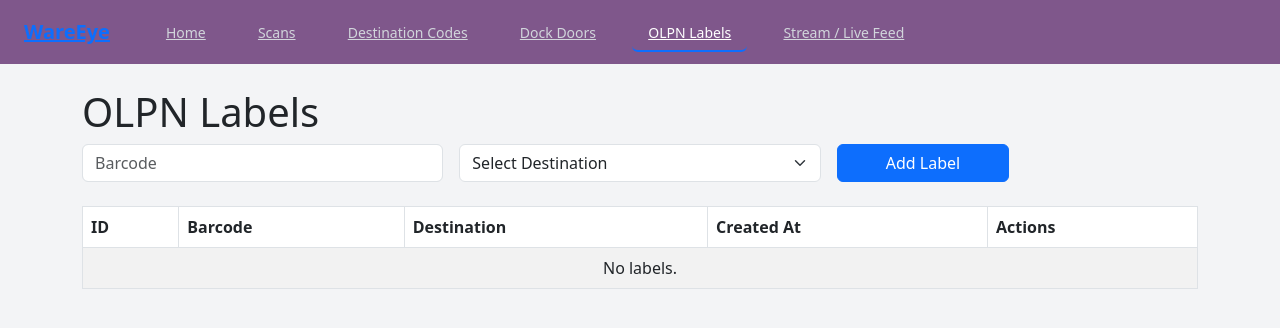
After one commit to kamekazz/WareEye, a Flask app: page /olmp-labels in a window 1280 px wide. The commit adds this page. Shown: the top 328 px of the page. Run offline with Flask 3, Linux system fonts and the light colour scheme; data that the repository does not hold is empty.

Commit message:
Add OLPN label CRUD

```diff
--- a/Server/routes.py
+++ b/Server/routes.py
@@ -9,7 +9,7 @@ from flask import (
     flash,
 )
 
-from models import db, Scan, DestinationCode, DockDoor
+from models import db, Scan, DestinationCode, DockDoor, OLPNLabel
 
 bp = Blueprint("scan", __name__)
 
@@ -30,20 +30,20 @@ def ingest_scan() -> tuple:
         else:
             timestamp = datetime.utcnow()
         scan = Scan(
-            camera_name=data["camera_name"], # type: ignore
-            area=data["area"], # type: ignore
-            camera_type=data["camera_type"], # type: ignore
-            client_ip=data["client_ip"], # type: ignore
-            camera_url=data["camera_url"], # type: ignore
-            barcode=data["barcode"], # type: ignore
-            timestamp=timestamp, # type: ignore
+            camera_name=data["camera_name"],  # type: ignore
+            area=data["area"],  # type: ignore
+            camera_type=data["camera_type"],  # type: ignore
+            client_ip=data["client_ip"],  # type: ignore
+            camera_url=data["camera_url"],  # type: ignore
+            barcode=data["barcode"],  # type: ignore
+            timestamp=timestamp,  # type: ignore
         )
     except Exception as exc:  # pragma: no cover - input errors
         return jsonify({"error": f"Invalid payload: {exc}"}), 400
 
     db.session.add(scan)
     db.session.commit()
-    return jsonify({"status": "success", "id": scan.id}) # type: ignore
+    return jsonify({"status": "success", "id": scan.id})  # type: ignore
 
 
 @bp.route("/scans")
@@ -68,9 +68,7 @@ def list_scans() -> str:
     if end_date:
         q = q.filter(Scan.timestamp <= end_date)
 
-    scans = (
-        q.order_by(Scan.timestamp.desc()).paginate(page=page, per_page=50)
-    )
+    scans = q.order_by(Scan.timestamp.desc()).paginate(page=page, per_page=50)
 
     args = request.args.to_dict()
     args.pop("page", None)
@@ -121,10 +119,10 @@ def list_destination_codes() -> str:
         elif DestinationCode.query.filter_by(code=code).first():
             flash("Code already exists", "danger")
         else:
-            db.session.add(DestinationCode(code=code, name=name)) # type: ignore
+            db.session.add(DestinationCode(code=code, name=name))  # type: ignore
             db.session.commit()
             flash("Destination code added", "success")
-            return redirect(url_for("scan.list_destination_codes")) # type: ignore
+            return redirect(url_for("scan.list_destination_codes"))  # type: ignore
     codes = DestinationCode.query.order_by(DestinationCode.code).all()
     return render_template("destination_codes.html", codes=codes)
 
@@ -173,11 +171,11 @@ def list_dock_doors() -> str:
         elif DockDoor.query.filter_by(name=name).first():
             flash("Name already exists", "danger")
         else:
-            dock = DockDoor(name=name, destination_code_id=int(destination_id)) # type: ignore
+            dock = DockDoor(name=name, destination_code_id=int(destination_id))  # type: ignore
             db.session.add(dock)
             db.session.commit()
             flash("Dock door added", "success")
-            return redirect(url_for("scan.list_dock_doors")) # type: ignore
+            return redirect(url_for("scan.list_dock_doors"))  # type: ignore
 
     doors = DockDoor.query.order_by(DockDoor.created_at.desc()).all()
     return render_template("dock_doors.html", doors=doors, codes=codes)
@@ -193,7 +191,9 @@ def edit_dock_door(door_id: int):
         destination_id = request.form.get("destination_code_id")
         if not name or not destination_id:
             flash("Name and Destination are required", "danger")
-        elif DockDoor.query.filter(DockDoor.name == name, DockDoor.id != door_id).first():
+        elif DockDoor.query.filter(
+            DockDoor.name == name, DockDoor.id != door_id
+        ).first():
             flash("Name already exists", "danger")
         else:
             door.name = name
@@ -214,3 +214,57 @@ def delete_dock_door(door_id: int):
     db.session.commit()
     flash("Dock door deleted", "success")
     return redirect(url_for("scan.list_dock_doors"))
+
+
+@bp.route("/olmp-labels", methods=["GET", "POST"])
+def list_olpn_labels() -> str:
+    """List OLPN labels and handle creation."""
+    codes = DestinationCode.query.order_by(DestinationCode.code).all()
+    if request.method == "POST":
+        barcode = request.form.get("barcode", "").strip()
+        destination_id = request.form.get("destination_code_id")
+        if not barcode or not destination_id:
+            flash("Barcode and Destination are required", "danger")
+        elif OLPNLabel.query.filter_by(barcode=barcode).first():
+            flash("Barcode already exists", "danger")
+        else:
+            label = OLPNLabel(barcode=barcode, destination_code_id=int(destination_id))
+            db.session.add(label)
+            db.session.commit()
+            flash("Label added", "success")
+            return redirect(url_for("scan.list_olpn_labels"))
+    labels = OLPNLabel.query.order_by(OLPNLabel.created_at.desc()).all()
+    return render_template("olpn_labels.html", labels=labels, codes=codes)
+
+
+@bp.route("/olmp-labels/<int:label_id>/edit", methods=["GET", "POST"])
+def edit_olpn_label(label_id: int):
+    """Edit an OLPN label."""
+    label = OLPNLabel.query.get_or_404(label_id)
+    codes = DestinationCode.query.order_by(DestinationCode.code).all()
+    if request.method == "POST":
+        barcode = request.form.get("barcode", "").strip()
+        destination_id = request.form.get("destination_code_id")
+        if not barcode or not destination_id:
+            flash("Barcode and Destination are required", "danger")
+        elif OLPNLabel.query.filter(
+            OLPNLabel.barcode == barcode, OLPNLabel.id != label_id
+        ).first():
+            flash("Barcode already exists", "danger")
+        else:
+            label.barcode = barcode
+            label.destination_code_id = int(destination_id)
+            db.session.commit()
+            flash("Label updated", "success")
+            return redirect(url_for("scan.list_olpn_labels"))
+    return render_template("olpn_label_edit.html", label=label, codes=codes)
+
+
+@bp.route("/olmp-labels/<int:label_id>/delete", methods=["POST"])
+def delete_olpn_label(label_id: int):
+    """Delete an OLPN label."""
+    label = OLPNLabel.query.get_or_404(label_id)
+    db.session.delete(label)
+    db.session.commit()
+    flash("Label deleted", "success")
+    return redirect(url_for("scan.list_olpn_labels"))
--- a/Server/templates/base.html
+++ b/Server/templates/base.html
@@ -18,6 +18,7 @@
               <a href="{{ url_for('scan.list_scans') }}" class="px-3 py-2 rounded-md text-sm font-medium {% if request.endpoint == 'scan.list_scans' %}border-b-2 border-primary text-white{% else %}text-gray-300 hover:bg-primary/80 hover:text-white{% endif %}">Scans</a>
               <a href="{{ url_for('scan.list_destination_codes') }}" class="px-3 py-2 rounded-md text-sm font-medium {% if request.endpoint == 'scan.list_destination_codes' %}border-b-2 border-primary text-white{% else %}text-gray-300 hover:bg-primary/80 hover:text-white{% endif %}">Destination Codes</a>
               <a href="{{ url_for('scan.list_dock_doors') }}" class="px-3 py-2 rounded-md text-sm font-medium {% if request.endpoint == 'scan.list_dock_doors' %}border-b-2 border-primary text-white{% else %}text-gray-300 hover:bg-primary/80 hover:text-white{% endif %}">Dock Doors</a>
+              <a href="{{ url_for('scan.list_olpn_labels') }}" class="px-3 py-2 rounded-md text-sm font-medium {% if request.endpoint == 'scan.list_olpn_labels' %}border-b-2 border-primary text-white{% else %}text-gray-300 hover:bg-primary/80 hover:text-white{% endif %}">OLPN Labels</a>
               <a href="#" class="px-3 py-2 rounded-md text-sm font-medium text-gray-300 hover:bg-primary/80 hover:text-white">Stream / Live Feed</a>
             </div>
           </div>
@@ -35,6 +36,7 @@
         <a href="{{ url_for('scan.list_scans') }}" class="block px-3 py-2 rounded-md text-base font-medium {% if request.endpoint == 'scan.list_scans' %}border-b-2 border-primary text-white{% else %}text-gray-300 hover:bg-primary/80 hover:text-white{% endif %}">Scans</a>
         <a href="{{ url_for('scan.list_destination_codes') }}" class="block px-3 py-2 rounded-md text-base font-medium {% if request.endpoint == 'scan.list_destination_codes' %}border-b-2 border-primary text-white{% else %}text-gray-300 hover:bg-primary/80 hover:text-white{% endif %}">Destination Codes</a>
         <a href="{{ url_for('scan.list_dock_doors') }}" class="block px-3 py-2 rounded-md text-base font-medium {% if request.endpoint == 'scan.list_dock_doors' %}border-b-2 border-primary text-white{% else %}text-gray-300 hover:bg-primary/80 hover:text-white{% endif %}">Dock Doors</a>
+        <a href="{{ url_for('scan.list_olpn_labels') }}" class="block px-3 py-2 rounded-md text-base font-medium {% if request.endpoint == 'scan.list_olpn_labels' %}border-b-2 border-primary text-white{% else %}text-gray-300 hover:bg-primary/80 hover:text-white{% endif %}">OLPN Labels</a>
         <a href="#" class="block px-3 py-2 rounded-md text-base font-medium text-gray-300 hover:bg-primary/80 hover:text-white">Stream / Live Feed</a>
       </div>
     </nav>
--- /dev/null
+++ b/Server/templates/olpn_labels.html
@@ -0,0 +1,51 @@
+{% extends 'base.html' %}
+{% block content %}
+<h1>OLPN Labels</h1>
+<form method="post" class="row g-3 mb-4">
+  <div class="col-md-4">
+    <input type="text" name="barcode" class="form-control" placeholder="Barcode" required>
+  </div>
+  <div class="col-md-4">
+    <select name="destination_code_id" class="form-select" required>
+      <option value="" disabled selected>Select Destination</option>
+      {% for code in codes %}
+      <option value="{{ code.id }}">{{ code.code }} - {{ code.name }}</option>
+      {% endfor %}
+    </select>
+  </div>
+  <div class="col-md-2 d-grid">
+    <button type="submit" class="btn btn-primary">Add Label</button>
+  </div>
+</form>
+<table class="table table-bordered table-striped">
+  <thead>
+    <tr>
+      <th>ID</th>
+      <th>Barcode</th>
+      <th>Destination</th>
+      <th>Created At</th>
+      <th>Actions</th>
+    </tr>
+  </thead>
+  <tbody>
+    {% for label in labels %}
+    <tr>
+      <td>{{ label.id }}</td>
+      <td>{{ label.barcode }}</td>
+      <td>{{ label.destination.code }}</td>
+      <td>{{ label.created_at }}</td>
+      <td>
+        <a href="{{ url_for('scan.edit_olpn_label', label_id=label.id) }}" class="btn btn-sm btn-primary">Edit</a>
+        <form method="post" action="{{ url_for('scan.delete_olpn_label', label_id=label.id) }}" style="display:inline;" onsubmit="return confirm('Delete this label?');">
+          <button type="submit" class="btn btn-sm btn-danger">Delete</button>
+        </form>
+      </td>
+    </tr>
+    {% else %}
+    <tr>
+      <td colspan="5" class="text-center">No labels.</td>
+    </tr>
+    {% endfor %}
+  </tbody>
+</table>
+{% endblock %}
```
Also changed, not shown: Server/models.py (+25 -1 lines), Server/templates/olpn_label_edit.html (added, +20 -0 lines).
